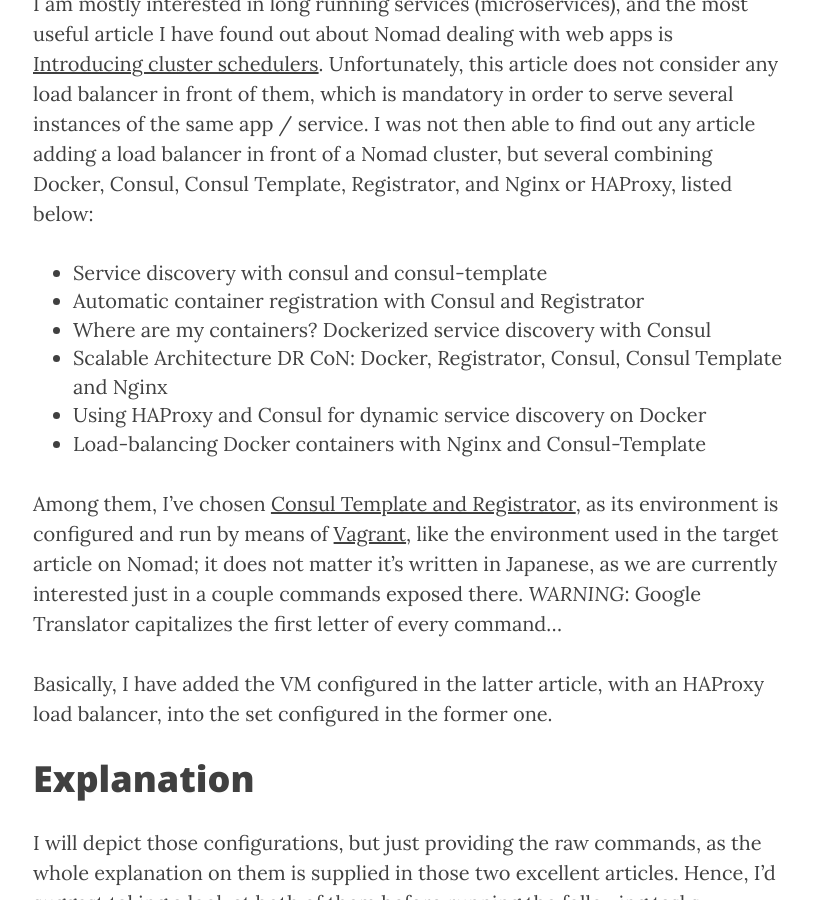
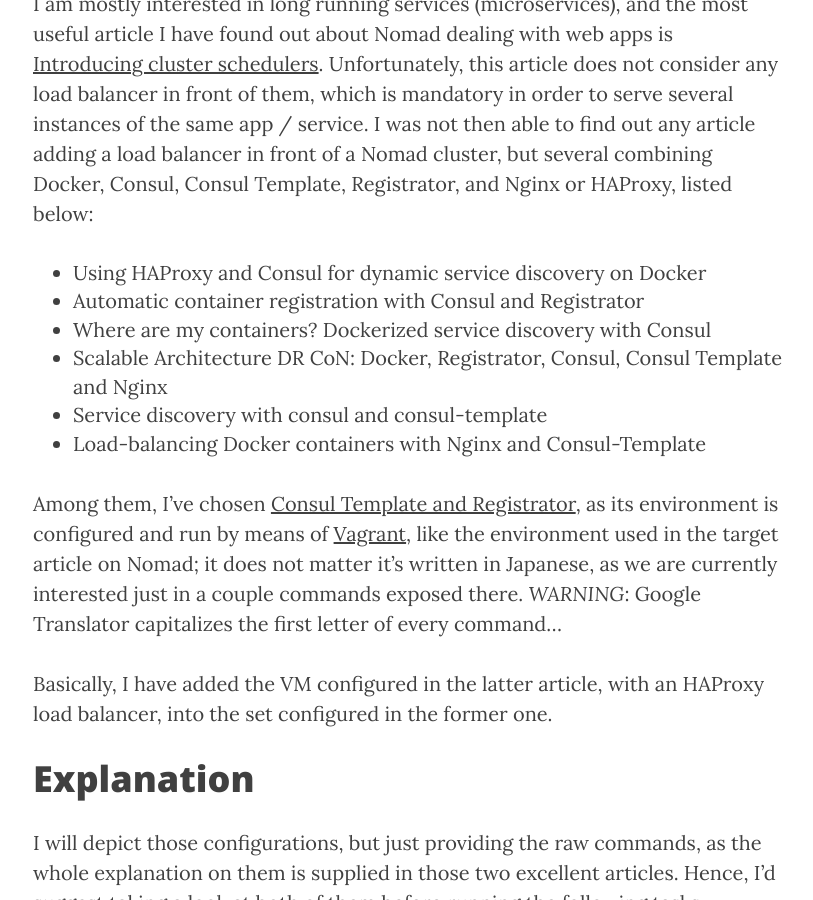
Before and after one commit to promesante/promesante.github.io, a Jekyll site: the page built from _posts/2016-08-25-nomad_with_consul_and_haproxy.md, in a window 1280 px wide and 900 px high, scrolled down 810 px. Shown: the whole window, without its empty margins (232-1045 px from the left). Built offline with Jekyll 4.4.1, drawn with Linux system fonts in a browser that asks for light colours; nearby versions of some CDN libraries; comment, search, counter and statistics services are not loaded.

Commit message:
fixing article

```diff
--- a/_posts/2016-08-25-nomad_with_consul_and_haproxy.md
+++ b/_posts/2016-08-25-nomad_with_consul_and_haproxy.md
@@ -14,11 +14,11 @@ For the reasons exposed in the previous post, I've begun exploring [Hashicorp's
 
 I am mostly interested in long running services (microservices), and the most useful article I have found out about Nomad dealing with web apps is [Introducing cluster schedulers](http://sysadvent.blogspot.com.ar/2015/12/day-12-introduction-to-nomad.html). Unfortunately, this article does not consider any load balancer in front of them, which is mandatory in order to serve several instances of the same app / service. I was not then able to find out any article adding a load balancer in front of a Nomad cluster, but several combining Docker, Consul, Consul Template, Registrator, and Nginx or HAProxy, listed below:
 
-* [Service discovery with consul and consul-template](http://agiletesting.blogspot.com.ar/2014/11/service-discovery-with-consul-and.html)
+* [Using HAProxy and Consul for dynamic service discovery on Docker](http://sirile.github.io/2015/05/18/using-haproxy-and-consul-for-dynamic-service-discovery-on-docker.html)
 * [Automatic container registration with Consul and Registrator](https://jlordiales.me/2015/02/03/registrator/)
 * [Where are my containers? Dockerized service discovery with Consul](https://jlordiales.me/2015/01/23/docker-consul/)
 * [Scalable Architecture DR CoN: Docker, Registrator, Consul, Consul Template and Nginx](http://www.maori.geek.nz/scalable_architecture_dr_con_docker_registrator_consul_nginx/)
-* [Using HAProxy and Consul for dynamic service discovery on Docker](http://sirile.github.io/2015/05/18/using-haproxy-and-consul-for-dynamic-service-discovery-on-docker.html)
+* [Service discovery with consul and consul-template](http://agiletesting.blogspot.com.ar/2014/11/service-discovery-with-consul-and.html)
 * [Load-balancing Docker containers with Nginx and Consul-Template](https://tech.bellycard.com/blog/load-balancing-docker-containers-with-nginx-and-consul-template/)
 
 Among them, I've chosen [Consul Template and Registrator](http://fstn.hateblo.jp/entry/2014/10/26/153247), as its environment is configured and run by means of [Vagrant](https://www.vagrantup.com/), like the environment used in the target article on Nomad; it does not matter it's written in Japanese, as we are currently interested just in a couple commands exposed there. *WARNING*: Google Translator capitalizes the first letter of every command...
```
